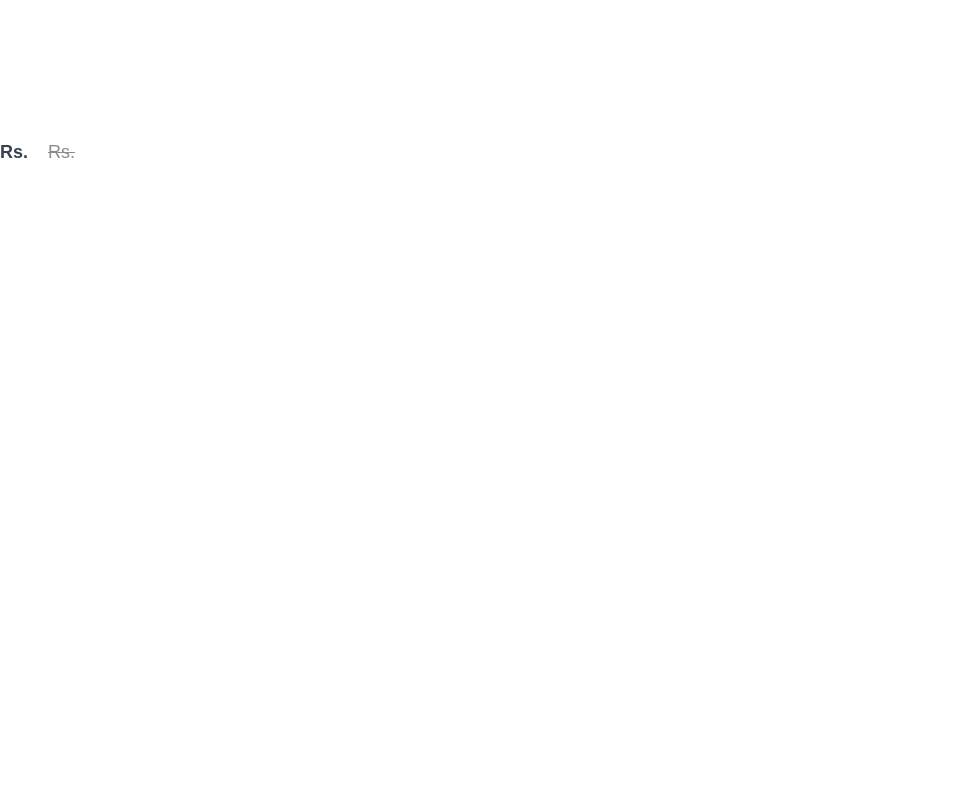
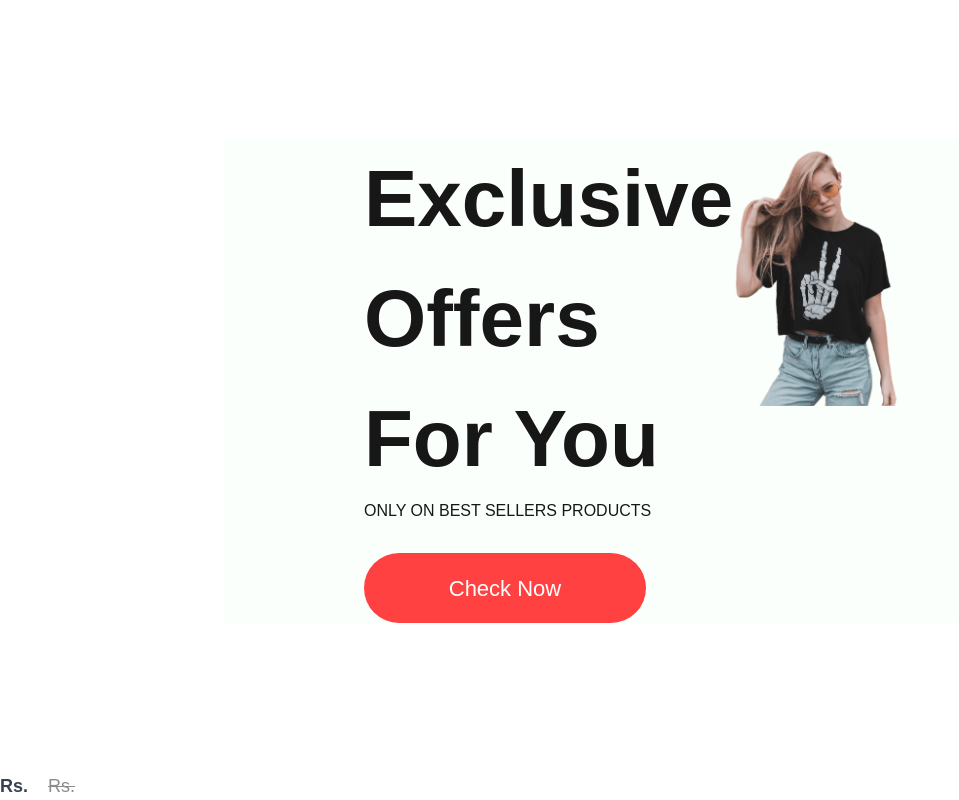
Before and after one commit to rockeyrai/ECommerce--v2, a Next.js app in the folder front/: page / in a window 1280 px wide. Shown: the part 1478-2278 px from the top of the page, without its empty margins (0-959 px from the left). Before the commit the page ends 1644 px from the top, so only its background shows below. Built offline with nearby package versions, Linux system fonts and the light colour scheme.

Commit message:
completing Offer banner

```diff
--- /dev/null
+++ b/front/src/Components/Offers/Offers.css
@@ -0,0 +1,43 @@
+.offers{
+  width: 65%;
+  height: 60h;
+  display: flex;
+  margin: auto;
+  padding: 0 140px;
+  margin-bottom: 150px;
+  background: linear-gradient(180deg, #fde1ff 0%, #e1ffea22 0%  );
+}
+
+.offers-left{
+  flex: 1;
+  display: flex;
+  flex-direction: column;
+  justify-content: center;
+}
+
+.offers-left h1{
+  color: #171717;
+  font-size: 80px;
+  font-weight: 600;
+}
+
+.offers-left button{
+  width: 282px;
+  height: 70px;
+  border-radius: 35px;
+  background: #ff4141;
+  border: none;
+  color: white;
+  font-size: 22px;
+  font-weight: 500;
+  margin-top: 30px;
+  cursor: pointer;
+}
+
+.offers-right{
+  flex:1;
+  display: flex;
+  align-items: center;
+  justify-content: 50px;
+  padding-top: 50px;
+}
--- /dev/null
+++ b/front/src/Components/Offers/offers.js
@@ -0,0 +1,20 @@
+import React from "react";
+import "./Offers.css";
+
+const Offers = () => {
+  return (
+    <div className="offers">
+      <di className="offers-left">
+        <h1>Exclusive</h1>
+        <h1>Offers For You</h1>
+        <p>ONLY ON BEST SELLERS PRODUCTS</p>
+        <button>Check Now</button>
+      </di>
+      <div className="ofers-right">
+        <img src="exclusive_image.png" />
+      </div>
+    </div>
+  );
+};
+
+export default Offers;
--- a/front/src/Pages/Shop.js
+++ b/front/src/Pages/Shop.js
@@ -1,4 +1,5 @@
 import Hero from '@/Components/Hero/Hero'
+import Offers from '@/Components/Offers/Offers';
 import Popular from '@/Components/Popular/popular';
 
 import React from 'react'
@@ -8,6 +9,7 @@
     <div>
       <Hero/>
       <Popular/>
+      <Offers/>
     </div>
   )
 }
```
